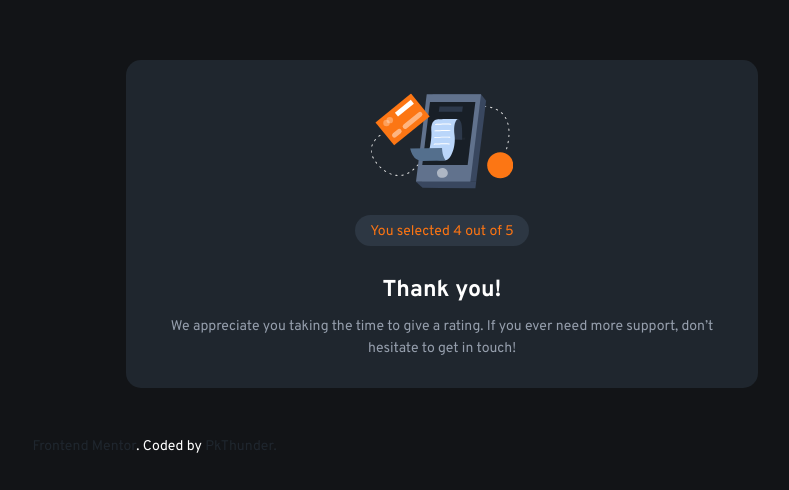
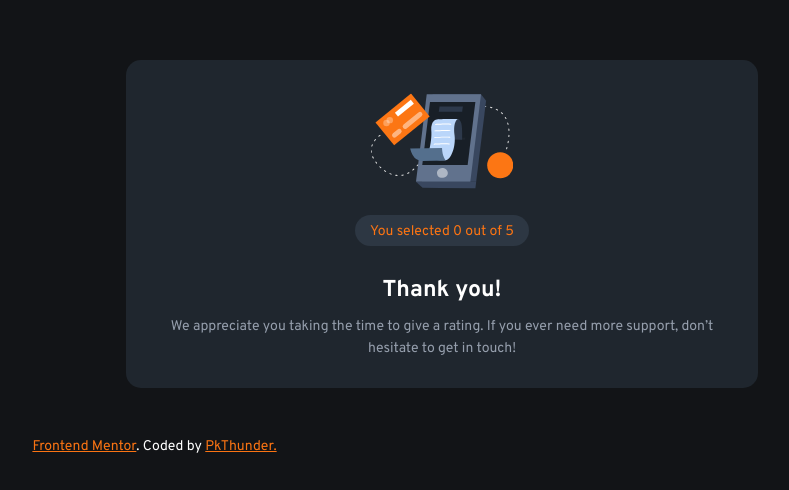
Before and after one commit to pkthunder87/rating-comp, a React (Vite) app: page /thanks in a window 1280 px wide. Shown: the part 176-666 px from the top of the page, without its empty margins (198-987 px from the left). Built offline with nearby package versions, Linux system fonts and the light colour scheme.

Commit message:
Feat: Add states and functionality to Rating

```diff
--- a/src/App.tsx
+++ b/src/App.tsx
@@ -22,7 +22,7 @@ function App() {
                 <Rating setRating={setUserRating} userRating={userRating} />
               }
             />
-            <Route path="thanks" element={<Thanks />} />
+            <Route path="thanks" element={<Thanks userRating={userRating} />} />
             <Route
               path="*"
               element={
--- a/src/components/Rating.tsx
+++ b/src/components/Rating.tsx
@@ -1,16 +1,14 @@
 import { Link } from "react-router";
 
 type RatingProps = {
+  userRating: number;
   setRating: React.Dispatch<React.SetStateAction<number>>;
-  userRating: number;
 };
 
-function Rating({ setRating }: RatingProps) {
+function Rating({ userRating, setRating }: RatingProps) {
   const handleClick = (event: MouseEvent<HTMLUListElement>) => {
     const target = event.target as HTMLLIElement;
     setRating(Number(target.innerText));
-
-    console.log(Number(target.innerText));
   };
 
   return (
@@ -45,8 +43,10 @@ function Rating({ setRating }: RatingProps) {
           5
         </button>
       </div>
-      <Link to={"/thanks"} className="rating__cta">
-        Submit
+      <Link to={"/thanks"}>
+        <button disabled={Boolean(!userRating)} className="rating__cta">
+          Submit
+        </button>
       </Link>
     </div>
   );
--- a/src/components/Thanks.tsx
+++ b/src/components/Thanks.tsx
@@ -1,4 +1,8 @@
-function Thanks() {
+type ThanksProps = {
+  userRating: number;
+};
+
+function Thanks({ userRating }: ThanksProps) {
   return (
     <div className="thanks container">
       <img
@@ -7,7 +11,9 @@ function Thanks() {
         alt="gold star"
       />
 
-      <p className="thanks__choice icon-circle">You selected 4 out of 5</p>
+      <p className="thanks__choice icon-circle">
+        You selected {userRating} out of 5
+      </p>
 
       <h1 className="thanks__title">Thank you!</h1>
       <p className="thanks__text">
--- a/src/sass/_base.scss
+++ b/src/sass/_base.scss
@@ -76,12 +76,6 @@ body {
   justify-content: center;
   align-items: center;
 
-  a:link,
-  a:visited {
-    text-decoration: none;
-    color: hsl(var(--color-dark-blue));
-  }
-
   button {
     color: hsl(var(--color-grey));
     border: none;
--- a/src/sass/_components.scss
+++ b/src/sass/_components.scss
@@ -42,6 +42,12 @@
 }
 
 .rating {
+  a:link,
+  a:visited {
+    text-decoration: none;
+    color: hsl(var(--color-dark-blue));
+  }
+
   &__img {
     transform: translateY(-15%);
     height: 15px;
```
